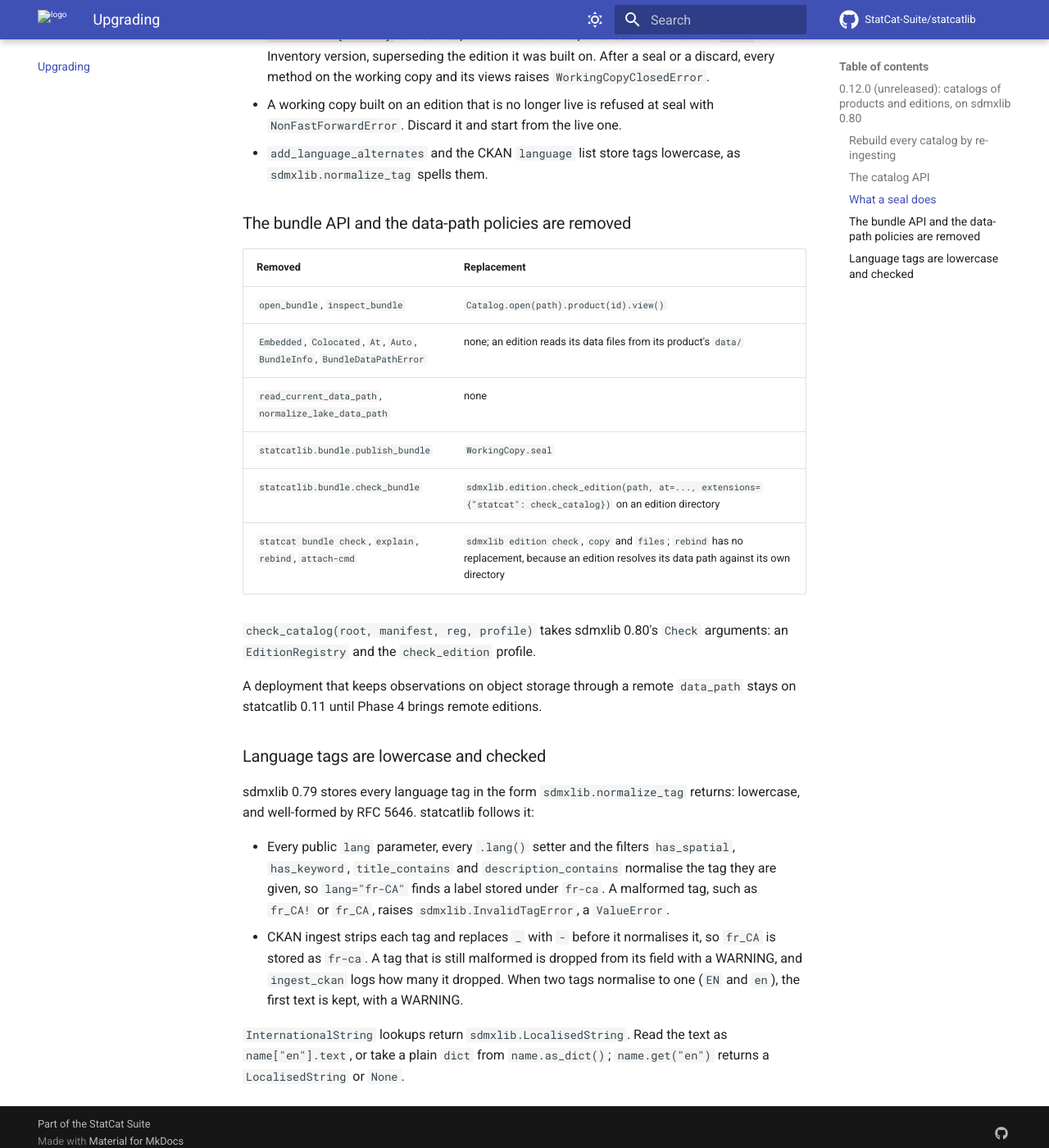
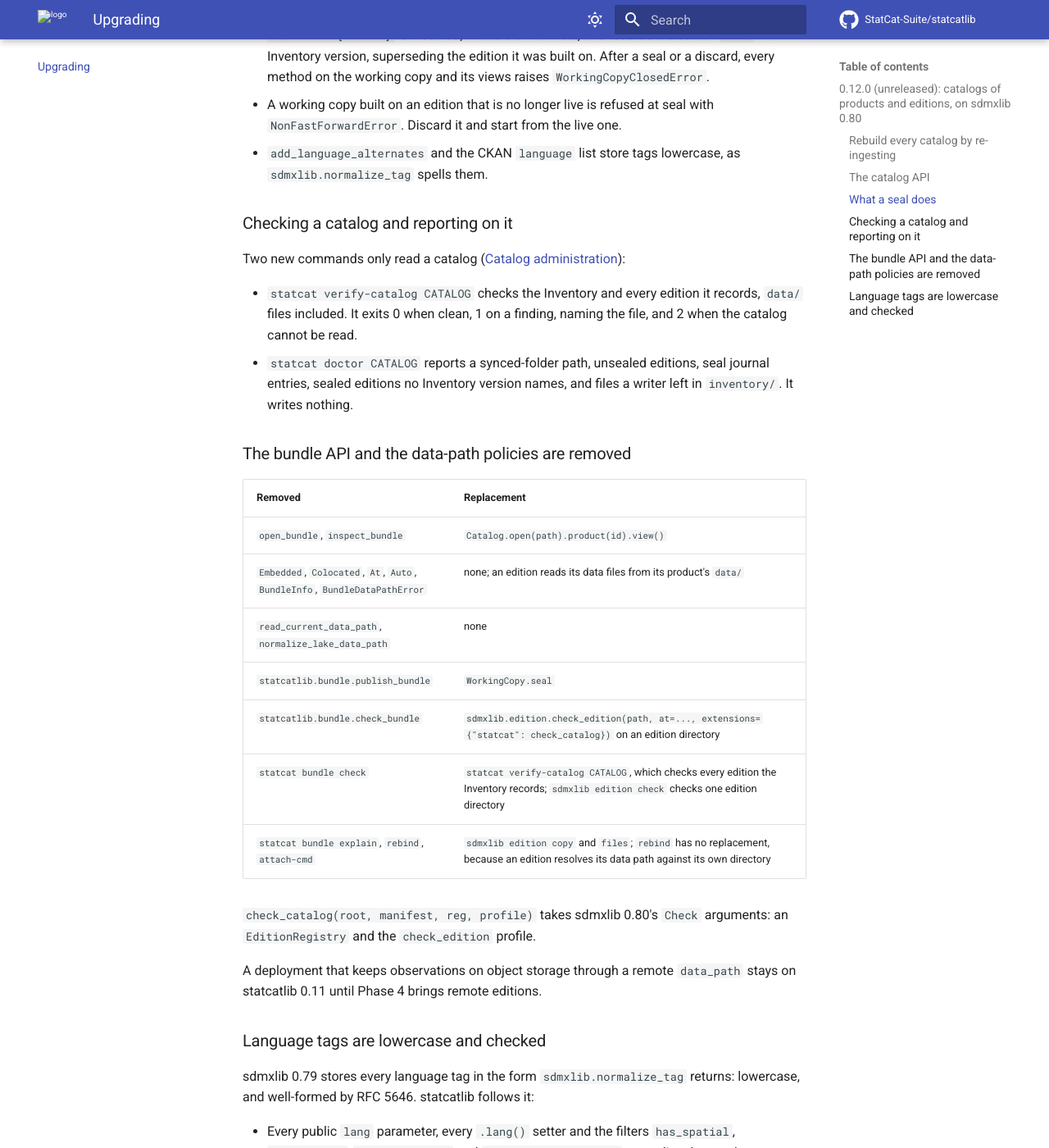
Before and after one commit to StatCat-Suite/statcatlib, an MkDocs documentation site: the page built from docs/upgrading.md, in a window 1280 px wide and 1400 px high, scrolled down 2700 px. Shown: the whole window at 82% size. Built offline with MkDocs 1.6.1 and Material for MkDocs 9.7.7, drawn with Linux system fonts in a browser that asks for light colours; comment, search, counter and statistics services are not loaded.

Commit message:
docs: document statcat verify-catalog and statcat doctor
Add docs/api/admin.md and a reference page for statcatlib.diagnostics, and
list both commands in docs/upgrading.md, where verify-catalog replaces
statcat bundle check. Part of GH-105.

```diff
--- a/docs/upgrading.md
+++ b/docs/upgrading.md
@@ -85,6 +85,18 @@ and the errors `NoLiveEditionError`, `WorkingCopyExistsError`,
 - `add_language_alternates` and the CKAN `language` list store tags lowercase,
   as `sdmxlib.normalize_tag` spells them.
 
+### Checking a catalog and reporting on it
+
+Two new commands only read a catalog
+([Catalog administration](api/admin.md)):
+
+- `statcat verify-catalog CATALOG` checks the Inventory and every edition it
+  records, `data/` files included. It exits 0 when clean, 1 on a finding,
+  naming the file, and 2 when the catalog cannot be read.
+- `statcat doctor CATALOG` reports a synced-folder path, unsealed editions,
+  seal journal entries, sealed editions no Inventory version names, and files
+  a writer left in `inventory/`. It writes nothing.
+
 ### The bundle API and the data-path policies are removed
 
 | Removed | Replacement |
@@ -94,7 +106,8 @@ and the errors `NoLiveEditionError`, `WorkingCopyExistsError`,
 | `read_current_data_path`, `normalize_lake_data_path` | none |
 | `statcatlib.bundle.publish_bundle` | `WorkingCopy.seal` |
 | `statcatlib.bundle.check_bundle` | `sdmxlib.edition.check_edition(path, at=..., extensions={"statcat": check_catalog})` on an edition directory |
-| `statcat bundle check`, `explain`, `rebind`, `attach-cmd` | `sdmxlib edition check`, `copy` and `files`; `rebind` has no replacement, because an edition resolves its data path against its own directory |
+| `statcat bundle check` | `statcat verify-catalog CATALOG`, which checks every edition the Inventory records; `sdmxlib edition check` checks one edition directory |
+| `statcat bundle explain`, `rebind`, `attach-cmd` | `sdmxlib edition copy` and `files`; `rebind` has no replacement, because an edition resolves its data path against its own directory |
 
 `check_catalog(root, manifest, reg, profile)` takes sdmxlib 0.80's `Check`
 arguments: an `EditionRegistry` and the `check_edition` profile.
--- a/mkdocs.yml
+++ b/mkdocs.yml
@@ -105,6 +105,7 @@ nav:
     - Domain Model: api/model.md
     - Query Filters: api/query.md
     - Source Connectors: api/sources.md
+    - Catalog Administration: api/admin.md
   - Reference:
     - Catalog: reference/catalog.md
     - Scopes: reference/scopes.md
@@ -113,6 +114,7 @@ nav:
     - Sources: reference/sources.md
     - Bundles: reference/bundle.md
     - Checks: reference/checks.md
+    - Diagnostics: reference/diagnostics.md
     - URNs: reference/urn.md
     - Testing: reference/testing.md
   - Design:
```
Also changed, not shown: docs/api/admin.md (added, +73 -0 lines), docs/reference/diagnostics.md (added, +7 -0 lines).
